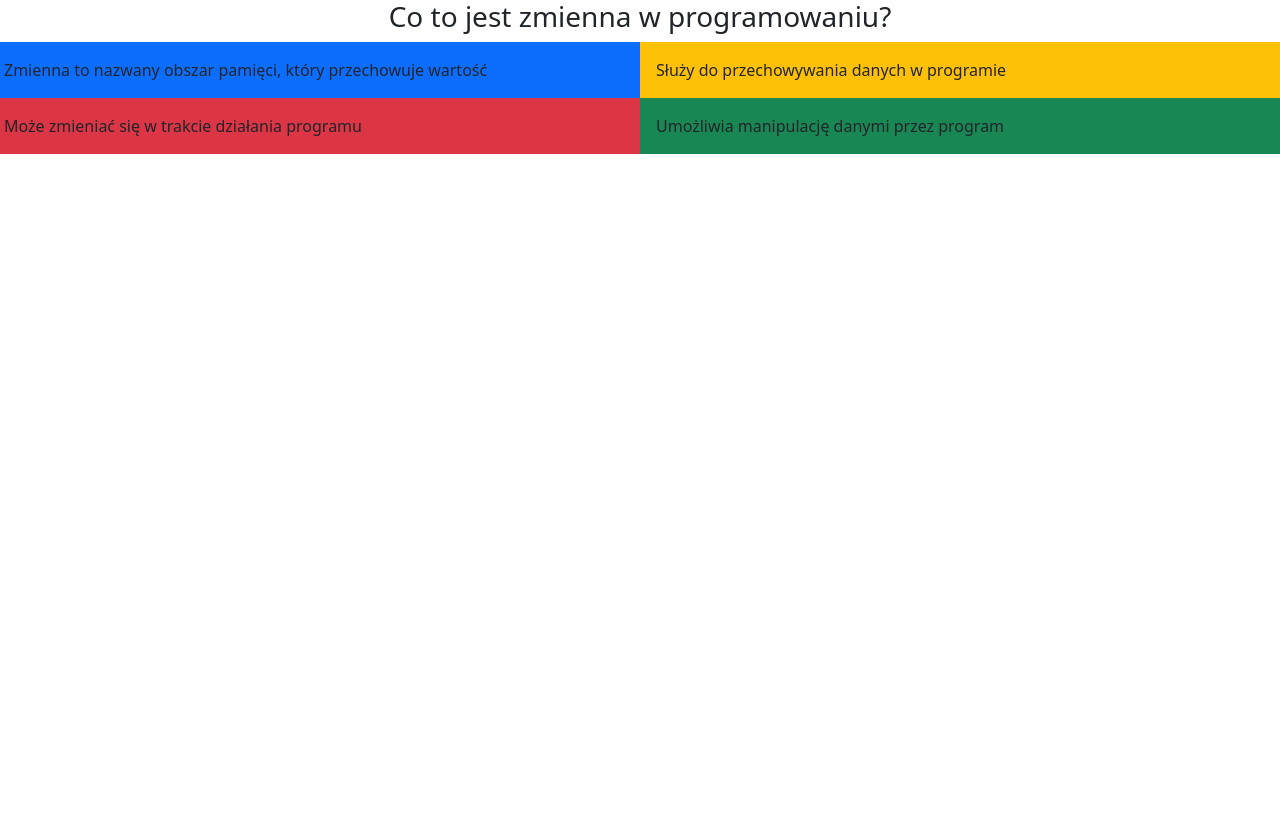
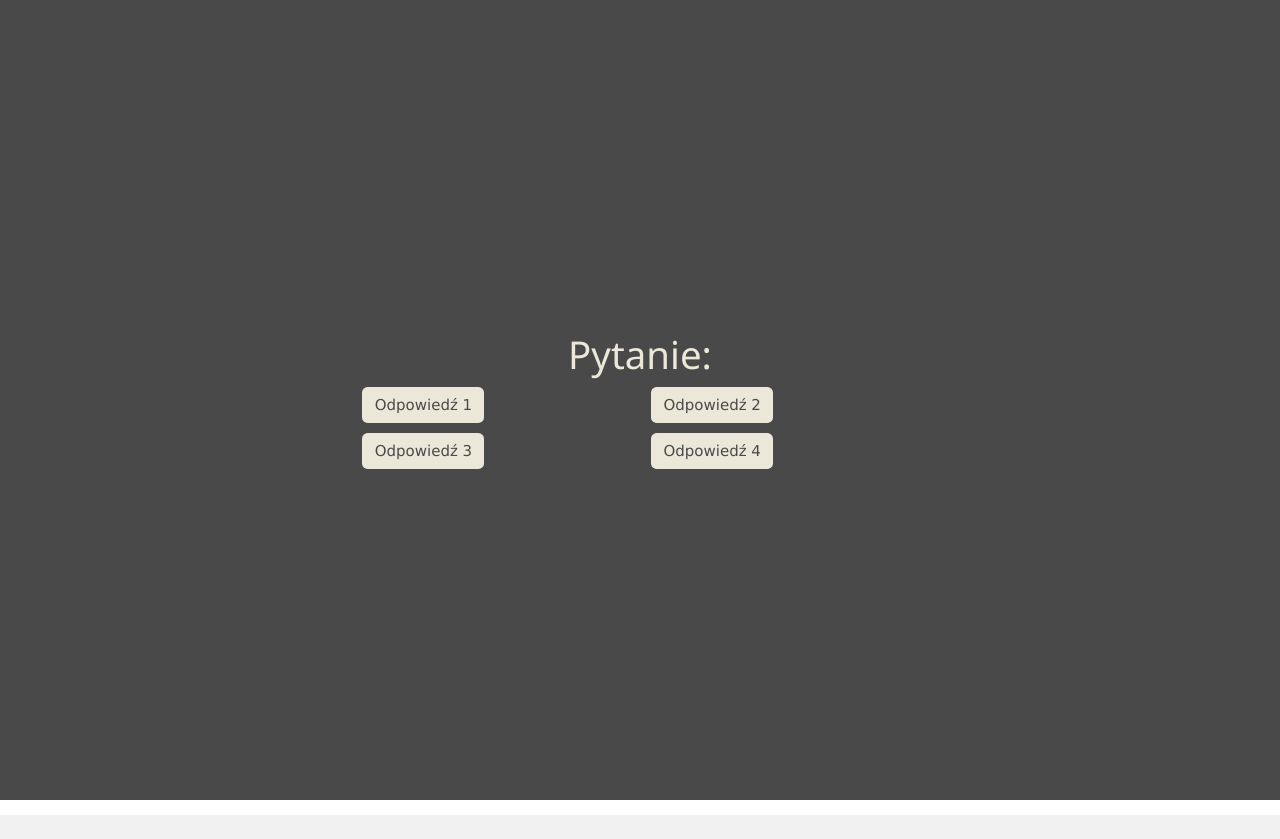
Before and after one commit to labapawel/3a_quiz, a website: page 3a_quiz-master/public/ScreenPage.html in a window 1280 px wide. Before the commit the page ends 800 px from the top, so only its background shows below. Drawn offline with nearby package versions, Linux system fonts and the light colour scheme; no server answers.

Commit message:
adding styles to screenpage

```diff
--- a/3a_quiz-master/public/ScreenPage.html
+++ b/3a_quiz-master/public/ScreenPage.html
@@ -1,29 +1,47 @@
 <!DOCTYPE html>
 <html lang="pl" class="h-100">
+
 <head>
     <meta charset="UTF-8">
     <meta name="viewport" content="width=device-width, initial-scale=1.0">
     <title>Ekran projekcji</title>
+    <link rel="stylesheet" href="style.css">
     <script src="https://cdn.socket.io/4.7.3/socket.io.min.js"></script>
-    <script src="script.js" defer></script>
-    <script src="screen.js" defer></script>
-    <link href="https://cdn.jsdelivr.net/npm/bootstrap@5.3.2/dist/css/bootstrap.min.css" rel="stylesheet" integrity="sha384-T3c6CoIi6uLrA9TneNEoa7RxnatzjcDSCmG1MXxSR1GAsXEV/Dwwykc2MPK8M2HN" crossorigin="anonymous">
-    <script src="https://cdn.jsdelivr.net/npm/bootstrap@5.3.2/dist/js/bootstrap.bundle.min.js" integrity="sha384-C6RzsynM9kWDrMNeT87bh95OGNyZPhcTNXj1NW7RuBCsyN/o0jlpcV8Qyq46cDfL" crossorigin="anonymous"></script>
+    <link href="https://cdn.jsdelivr.net/npm/bootstrap@5.3.2/dist/css/bootstrap.min.css" rel="stylesheet"
+        integrity="sha384-T3c6CoIi6uLrA9TneNEoa7RxnatzjcDSCmG1MXxSR1GAsXEV/Dwwykc2MPK8M2HN"
+        crossorigin="anonymous">
+    <script src="https://cdn.jsdelivr.net/npm/bootstrap@5.3.2/dist/js/bootstrap.bundle.min.js"
+        integrity="sha384-C6RzsynM9kWDrMNeT87bh95OGNyZPhcTNXj1NW7RuBCsyN/o0jlpcV8Qyq46cDfL"
+        crossorigin="anonymous"></script>
 </head>
-<body class="h-100">
-    <div class="container">
+
+<body>
+</div>
+
+    <div class="container-fluid">
+        <div class="col-12 text-center">
+            <h3 class="pytanie">Pytanie:</h3>
+        </div>
+        <div class="row">
+            <div class="col-6">
+                <button class="btn">Odpowiedź 1</button>
+            </div>
+            <div class="col-6">
+                <button class="btn">Odpowiedź 2</button>
+            </div>
+            <div class="col-6">
+                <button class="btn">Odpowiedź 3</button>
+            </div>
+            <div class="col-6">
+                <button class="btn">Odpowiedź 4</button>
+            </div>
+        </div>
 
     </div>
-    <div class="">
-        <div class="row ">
-            <div class="col-12 text-center">
-                <h3 class="pytanie">Pytanie:</h3>
-            </div>
-            <div class="col-6 bg-primary p-3 h-50 p0"></div>
-            <div class="col-6 bg-warning p-3 h-50 p1"></div>
-            <div class="col-6 bg-danger p-3 h-50 p2"></div>
-            <div class="col-6 bg-success p-3 h-50 p3"></div>
-        </div>
-    </div>
+    <div class="w3-light-grey" style="margin-top: 15px;">
+        <div class="w3-grey" style="height:24px;width:0%"></div>
+        <link rel="stylesheet" href="https://www.w3schools.com/w3css/4/w3.css">
+
 </body>
+
 </html>
--- a/3a_quiz-master/public/style.css
+++ b/3a_quiz-master/public/style.css
@@ -1,32 +1,50 @@
-.h-100{
+.h-100 {
     height: 100%;
 }
-.h-50{
+
+.h-50 {
     height: 50%;
 }
+
 body {
     background-color: #494949;
     margin: 0;
     font-family: 'Josefin Slab', sans-serif;
     overflow: hidden;
+    text-align: center;
 }
 
-.container {
+.container-fluid {
     height: 100vh;
+    width: 100vw;
     display: flex;
     flex-direction: column;
     justify-content: center;
     align-items: center;
     background-color: #494949;
-    width: 100%;
-    max-width: 100%;
-    margin: 0%;
+    margin: 0;
+    padding-right: 0;
+    padding-left: 0;
+    margin-right: auto;
+    margin-left: auto;
 }
 
 .quiz-title {
     color: #ECE8D9;
     font-size: 10vw;
     margin-bottom: 20px;
+    text-align: center;
+}
+
+.btn {
+    background-color: #ECE8D9 !important;
+    color: #494949 !important;
+    padding: 2.5vw 5vw;
+    font-size: 3vw;
+    margin-bottom: 10px;
+    border-radius: 20px;
+    text-decoration: none;
+    display: inline-block;
     text-align: center;
 }
 
@@ -41,6 +59,11 @@ body {
     display: inline-block;
 }
 
+.pytanie {
+    color: #ECE8D9 !important;
+    font-size: 3vw;
+}
+
 .record-container {
     display: flex;
     flex-direction: column;
```
Also changed, not shown: 3a_quiz-master/public/index.html (+1 -1 lines).
